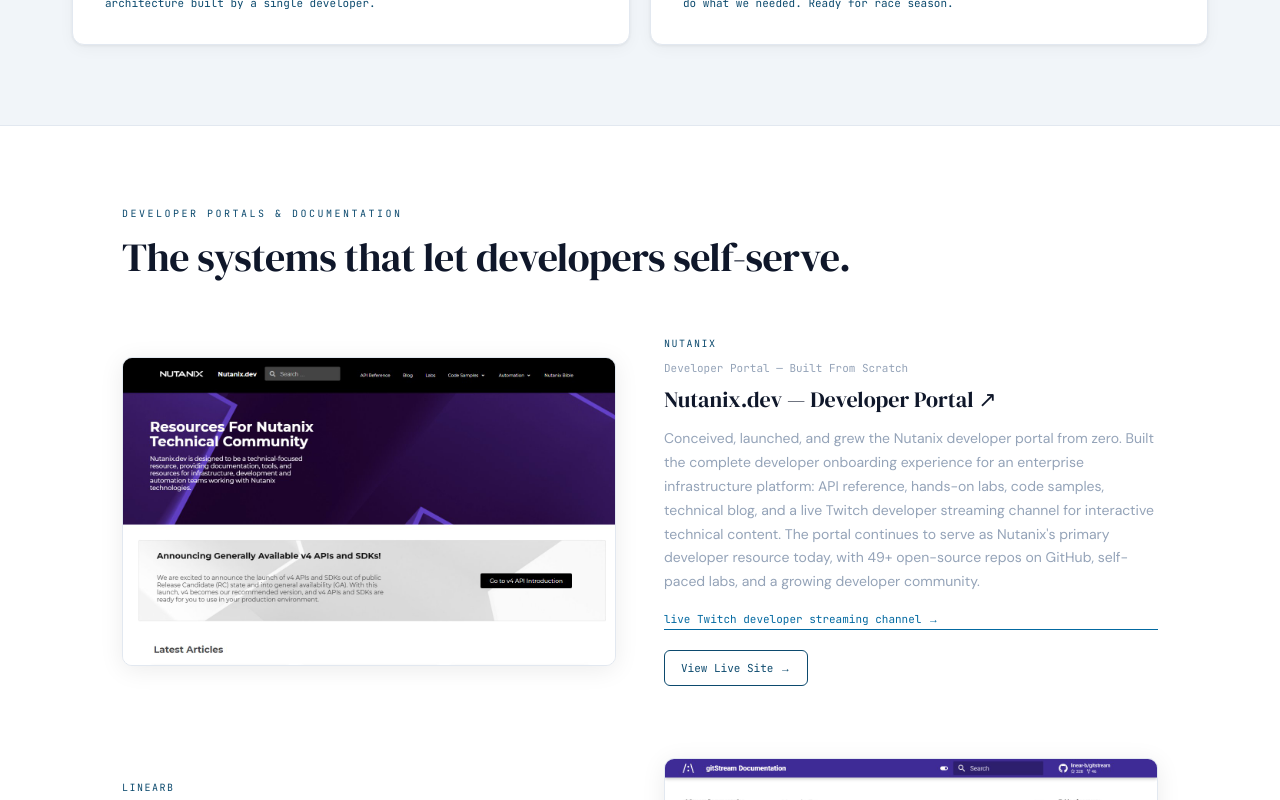
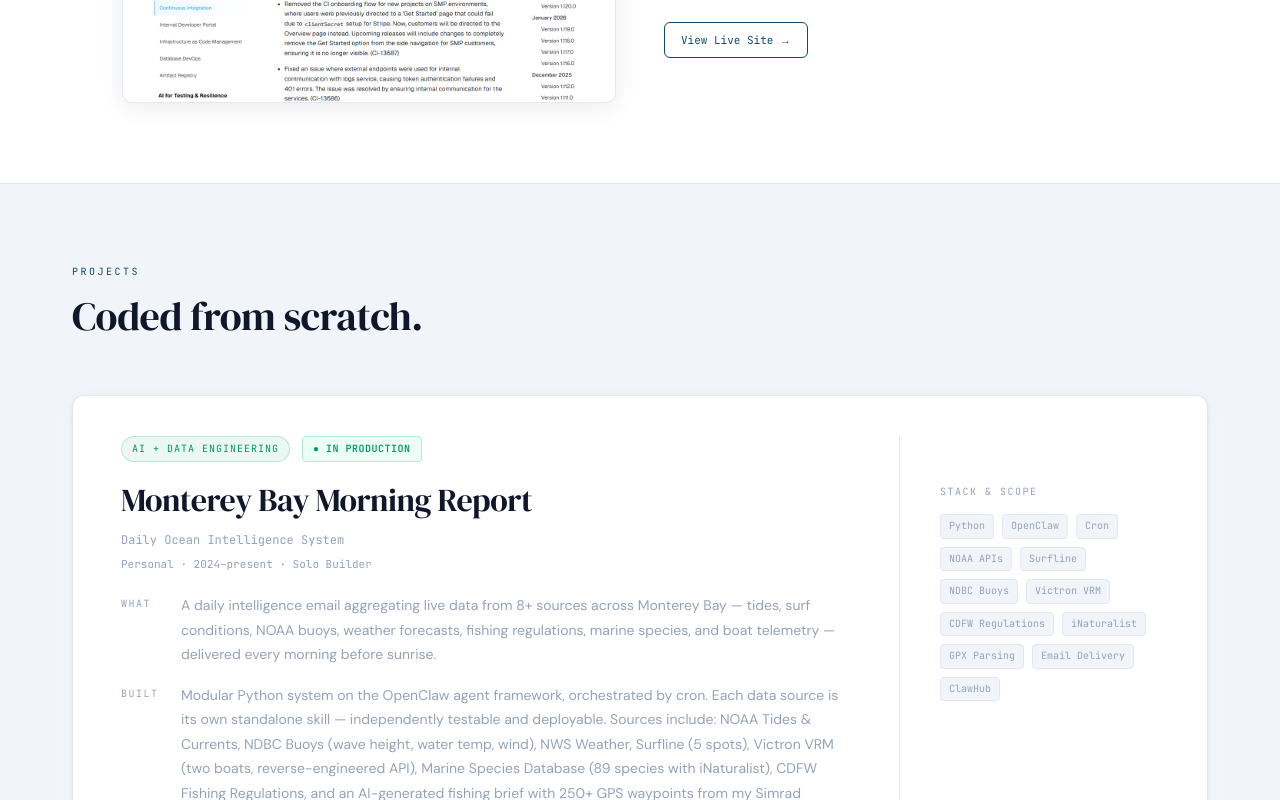
Before and after one commit to lkilpatrick/lkilpatrick_com, a Next.js app: page /work in a window 1280 px wide. Shown: the part 1420-2220 px from the top of the page. Built offline with nearby package versions, Linux system fonts and the light colour scheme.

Commit message:
feat: work page - docs section first, remove Victron VRM card, projects section second

```diff
--- a/app/components/WorkPage.tsx
+++ b/app/components/WorkPage.tsx
@@ -233,29 +233,13 @@ export default function WorkPage() {
 
   return (
     <>
-      {/* ── Page header + Projects ── */}
-      <section className="section-body section-alt" id="projects">
-        <div className="content-wrap--wide">
+      {/* ── Section 1: Developer Portals & Documentation ── */}
+      <section className="section-body" id="docs">
+        <div className="content-wrap">
           <div className="wp-page-header">
             <div className="wp-hero-eyebrow">Work</div>
             <h1 className="wp-hero-title">What I&apos;ve built.</h1>
           </div>
-
-          {featured.map(p => (
-            <ProjectCard key={p.id} project={p} isFeatured={true} />
-          ))}
-
-          <div className="wp-grid">
-            {rest.map(p => (
-              <ProjectCard key={p.id} project={p} isFeatured={false} />
-            ))}
-          </div>
-        </div>
-      </section>
-
-      {/* ── Section 2: Developer Portals & Documentation ── */}
-      <section className="section-body" id="docs">
-        <div className="content-wrap">
           <div className="wp-section-header">
             <div className="wp-section-eyebrow">Developer Portals &amp; Documentation</div>
             <h2 className="wp-section-title">The systems that let developers self-serve.</h2>
@@ -269,6 +253,26 @@ export default function WorkPage() {
                 screenshot={PORTAL_SCREENSHOTS[item.title]}
                 index={i}
               />
+            ))}
+          </div>
+        </div>
+      </section>
+
+      {/* ── Section 2: Projects ── */}
+      <section className="section-body section-alt" id="projects">
+        <div className="content-wrap--wide">
+          <div className="wp-section-header">
+            <div className="wp-section-eyebrow">Projects</div>
+            <h2 className="wp-section-title">Coded from scratch.</h2>
+          </div>
+
+          {featured.map(p => (
+            <ProjectCard key={p.id} project={p} isFeatured={true} />
+          ))}
+
+          <div className="wp-grid">
+            {rest.map(p => (
+              <ProjectCard key={p.id} project={p} isFeatured={false} />
             ))}
           </div>
         </div>
--- a/app/data/portfolio.ts
+++ b/app/data/portfolio.ts
@@ -232,16 +232,6 @@ export const onboardingDocs = {
         "Wrote and maintained release notes for Harness Continuous Integration — precise technical communication for a developer audience tracking breaking changes, new features, and migration guides.",
       tag: "Docs",
       tagColor: "blue" as const,
-    },
-    {
-      org: "OPEN SOURCE",
-      title: "Victron VRM API Reference ↗",
-      link: "https://pitterpatterdiving.com/i-built-an-ai-agent-that-monitors-my-boats-while-i-sleep-and-you-can-use-it-too/",
-      description:
-        "The Victron VRM API had no official documentation. I reverse-engineered it by inspecting the VRM web app's network traffic, wrote a complete API reference covering authentication, endpoints, data structures, and common integration patterns, and published it as an open-source skill on ClawHub. The reference has been adopted by other Victron users building their own monitoring and automation integrations. This is documentation work in its purest form — an undocumented API now has docs because I wrote them.",
-      tag: "API Reference",
-      tagColor: "green" as const,
-      subhead: "API Reference — Reverse-Engineered & Published",
     },
   ],
 };
```
